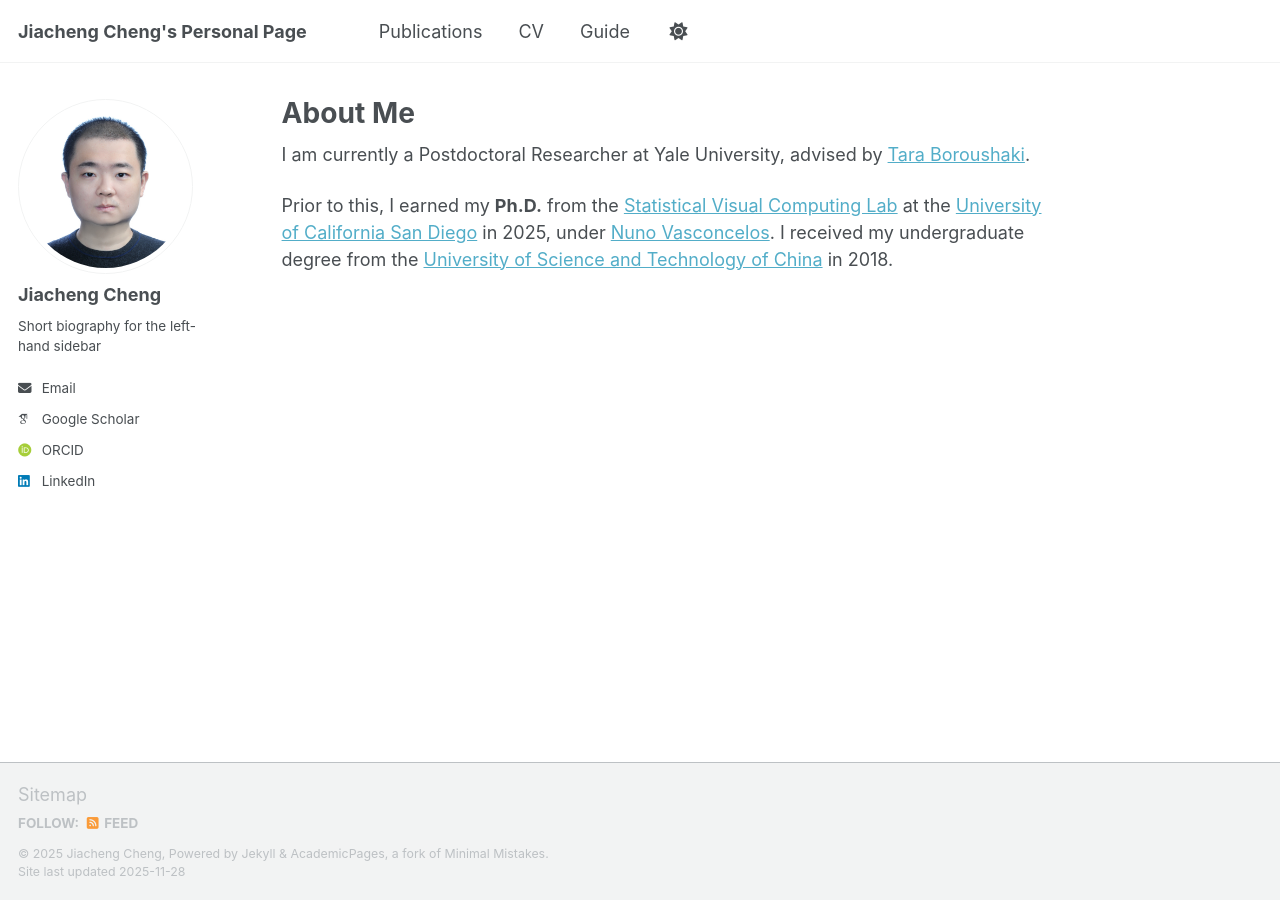
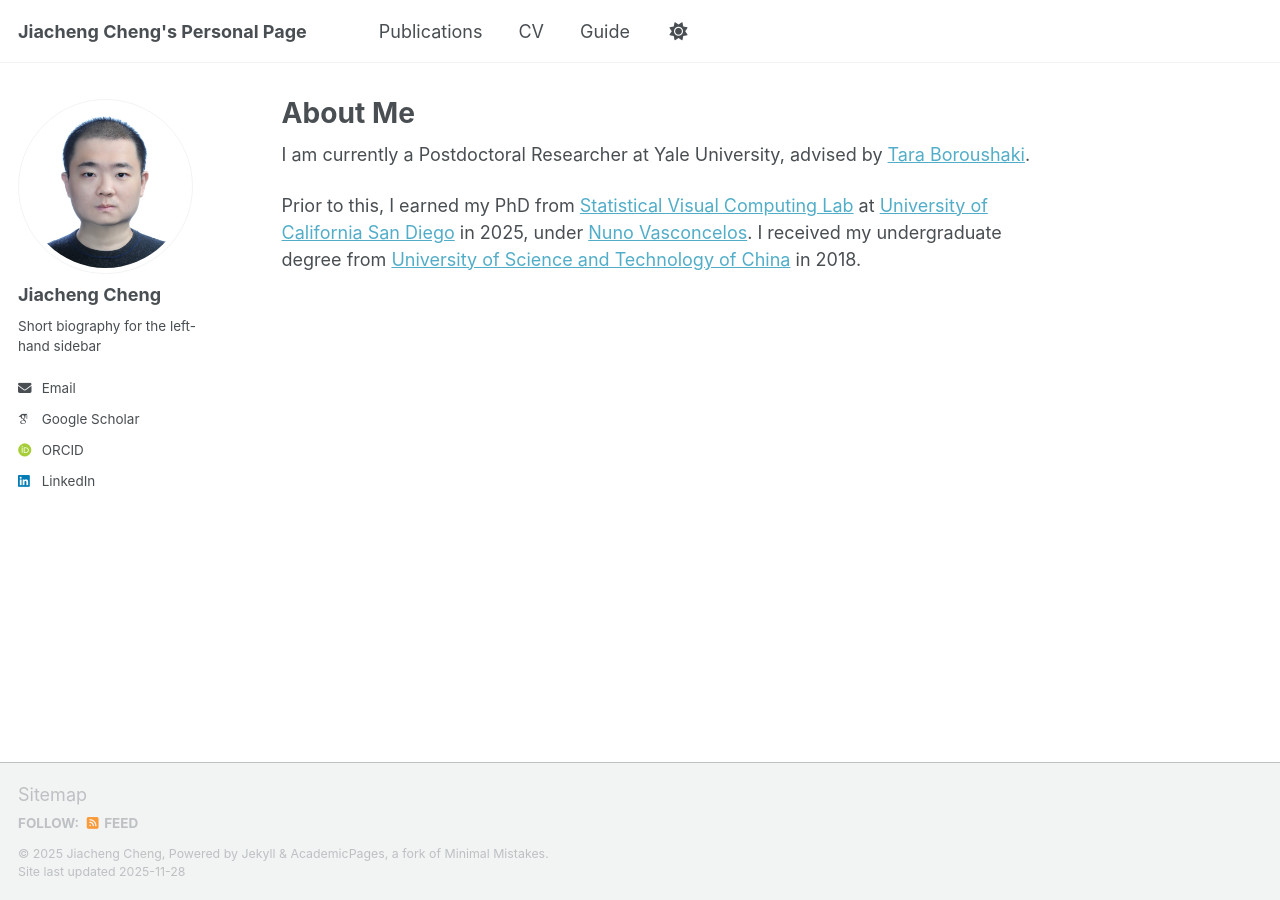
Before and after one commit to JiachengCheng96/JiachengCheng96.github.io, a Jekyll site: the page built from _pages/about.md, in a window 1280 px wide. Built offline with Jekyll 4.4.1, drawn with Linux system fonts in a browser that asks for light colours; some web fonts are replaced; a script that is not in the unit is left out.

Commit message:
Update about.md

```diff
--- a/_pages/about.md
+++ b/_pages/about.md
@@ -10,4 +10,4 @@ redirect_from:
 
 I am currently a Postdoctoral Researcher at Yale University, advised by [Tara Boroushaki](https://taraboroushaki.com/).
 
-Prior to this, I earned my **Ph.D.** from the [Statistical Visual Computing Lab](http://www.svcl.ucsd.edu/) at the [University of California San Diego](https://ucsd.edu/) in 2025, under [Nuno Vasconcelos](http://www.svcl.ucsd.edu/~nuno/). I received my undergraduate degree from the [University of Science and Technology of China](https://en.ustc.edu.cn/) in 2018.
+Prior to this, I earned my PhD from  [Statistical Visual Computing Lab](http://www.svcl.ucsd.edu/) at [University of California San Diego](https://ucsd.edu/) in 2025, under [Nuno Vasconcelos](http://www.svcl.ucsd.edu/~nuno/). I received my undergraduate degree from [University of Science and Technology of China](https://en.ustc.edu.cn/) in 2018.
```
